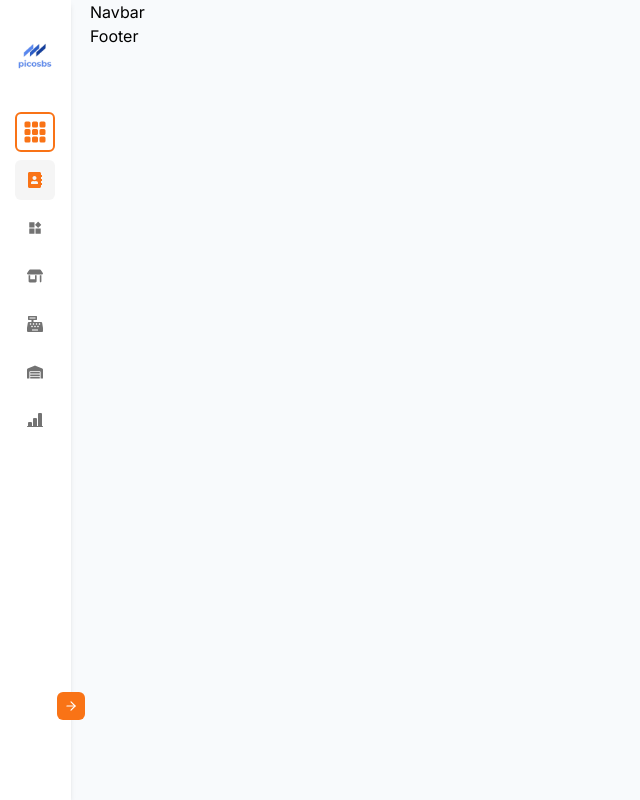
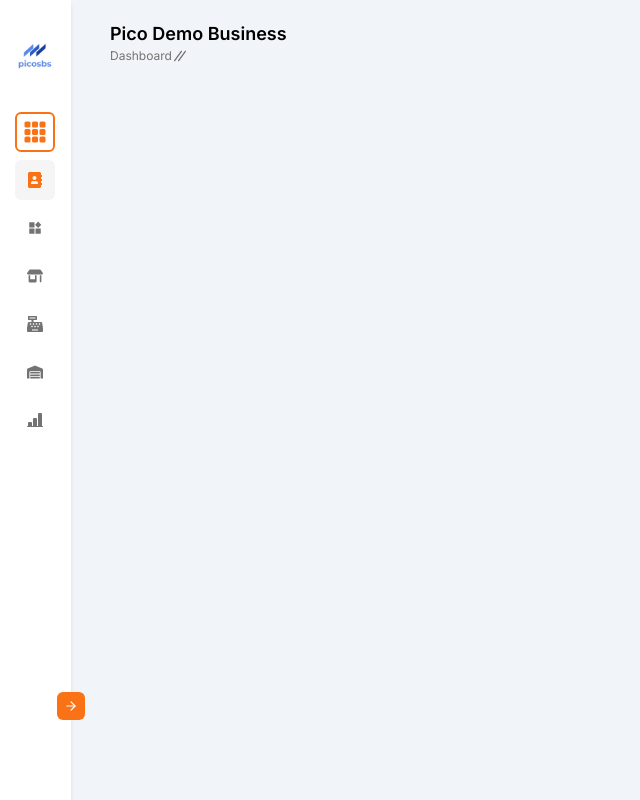
Before and after one commit to HTLA380/MijnUI_Template, a Next.js app: page / in a window 1280 px wide. Shown: the whole page, without its empty margins (0-640 px from the left). Built offline with nearby package versions, Linux system fonts and the light colour scheme.

Commit message:
feat: add Navbar breadcrumbs

```diff
--- a/src/components/sidebar/_data/index.tsx
+++ b/src/_constants/SIDEBAR_DATA.tsx
@@ -299,10 +299,12 @@ export const SidebarData: SidebarDataType[] = [
       {
         icon: <FaArrowTrendUp />,
         title: "Current Stocks",
+        link: "/reports/current-stock-balance/inventory",
       },
       {
         icon: <FaClockRotateLeft />,
         title: "Stocks History",
+        link: "/stock-history/list",
       },
     ],
   },
@@ -445,3 +447,31 @@ export const SidebarData: SidebarDataType[] = [
     ],
   },
 ];
+
+export const isExistingUrl = (url: string) => {
+  return (
+    SidebarData.some((data) => data.lists.some((list) => list.link === url)) ||
+    SidebarData.some((data) => data.lists.some((list) => list.list?.some((item) => item.link === url)))
+  );
+};
+
+export const getSidebarActiveTitle = (url: string): string | undefined => {
+  for (const data of SidebarData) {
+    if (data.lists[0]?.link === url) {
+      return data.lists[0].title;
+    }
+    for (const list of data.lists) {
+      if (list.link === url) {
+        return list.title;
+      }
+      if (list.list) {
+        for (const item of list.list) {
+          if (item.link === url) {
+            return item.name;
+          }
+        }
+      }
+    }
+  }
+  return undefined;
+};
--- a/src/app/globals.css
+++ b/src/app/globals.css
@@ -5,7 +5,7 @@
 @layer base {
   :root {
     /* general */
-    --main: 248 250 252; /* slate-50 */
+    --main: 241 245 249; /* slate-100 */
     --main-text: 0 0 0; /* black */
 
     --main-border: 212 212 212; /* neutral-300 */
@@ -14,7 +14,7 @@
     --surface-text: 0 0 0; /* black */
 
     --muted: 229 229 229; /* neutral-200 */
-    --muted-text: 64 64 64; /* neutral-700 */
+    --muted-text: 115 115 115; /* neutral-500 */
 
     --primary: 249 115 22; /* orange-500 */
     --primary-text: 255 255 255; /* white */
--- /dev/null
+++ b/src/app/home/dashboard/page.tsx
@@ -0,0 +1,7 @@
+import React from "react";
+
+const Home = () => {
+  return <div>Home</div>;
+};
+
+export default Home;
--- a/src/app/page.tsx
+++ b/src/app/page.tsx
@@ -1,4 +1,4 @@
-import * as React from 'react';
+import * as React from "react";
 
 const App = () => {
   return <div></div>;
--- /dev/null
+++ b/src/app/utils/index.ts
@@ -0,0 +1,20 @@
+// This function takes a path as input and generates an array of objects representing the path's parts
+export const generatePaths = (path: string) => {
+  if (!path) {
+    return [{ name: "", link: "" }];
+  }
+  // Split the path by "/" and filter out any empty parts
+  const parts = path.split("/").filter((part) => part !== "");
+
+  // Use the reduce function to iterate over the parts array and build the final array of objects
+  return parts.reduce<{ name: string; link: string }[]>((acc, part, index) => {
+    // Determine the new path for the current part based on the previous parts
+    const newPath = index === 0 ? `/${part}` : `${acc[index - 1].link}/${part}`;
+
+    // Create a new object representing the current part and its corresponding link
+    const partObject = { name: part, link: newPath };
+
+    // Add the part object to the accumulator array
+    return [...acc, partObject];
+  }, []);
+};
--- /dev/null
+++ b/src/components/_mijn-ui/Breadcrumbs/Breadcrumbs.tsx
@@ -0,0 +1,47 @@
+import * as React from "react";
+
+import { LuChevronRight } from "react-icons/lu";
+
+import { polymorphicForwardRef } from "../types/polymorphic";
+import { cn } from "../utils";
+
+const Breadcrumbs = React.forwardRef<HTMLElement, React.ComponentProps<"nav">>(({ className, ...props }, ref) => (
+  <nav
+    ref={ref}
+    className={cn("flex flex-wrap items-center justify-start", "gap-1 text-muted-text", className)}
+    aria-label="breadcrumb"
+    {...props}
+  />
+));
+
+Breadcrumbs.displayName = "Breadcrumbs";
+
+const BreadcrumbsItem = React.forwardRef<HTMLSpanElement, React.ComponentProps<"span">>(
+  ({ className, ...props }, ref) => <span ref={ref} className={cn("flex items-center text-xs", className)} {...props} />
+);
+
+BreadcrumbsItem.displayName = "BreadcrumbItem";
+
+const BreadcrumbsLink = polymorphicForwardRef<"a", React.ComponentProps<"a">>(
+  ({ renderAs: Component = "a", className, ...props }, ref) => {
+    return (
+      <Component
+        ref={ref}
+        className={cn("flex items-center text-muted-text hover:text-main-text hover:underline", className)}
+        {...props}
+      />
+    );
+  }
+);
+
+const BreadcrumbsSeparator = React.forwardRef<HTMLElement, React.ComponentProps<"span">>(
+  ({ className, ...props }, ref) => (
+    <span ref={ref} {...props} className={cn("h-3 w-3", className)}>
+      <LuChevronRight className="h-full w-full" />
+    </span>
+  )
+);
+
+BreadcrumbsSeparator.displayName = "BreadcrumbsSeparator";
+
+export { Breadcrumbs, BreadcrumbsItem, BreadcrumbsLink, BreadcrumbsSeparator };
--- /dev/null
+++ b/src/components/_mijn-ui/Breadcrumbs/index.ts
@@ -0,0 +1 @@
+export * from "./Breadcrumbs";
--- a/src/components/layout/Layout.tsx
+++ b/src/components/layout/Layout.tsx
@@ -2,13 +2,13 @@
 
 import * as React from "react";
 
-import Footer from "../footer/Footer";
 import Navbar from "../navbar/Navbar";
 import Sidebar from "../sidebar/Sidebar";
 
 export const SIDEBAR_CONTENT_WIDTH = 288;
 export const SIDEBAR_WIDTH = 70;
-export const SPACING = 20;
+export const SPACING_X = 40;
+export const SPACING_Y = 20;
 
 const Layout = ({ children }: { children: React.ReactNode }) => {
   const [isSidebarActive, setIsSidebarActive] = React.useState(false);
@@ -20,14 +20,16 @@ const Layout = ({ children }: { children: React.ReactNode }) => {
         className=""
         style={{
           paddingLeft: isSidebarActive
-            ? `${SIDEBAR_WIDTH + SIDEBAR_CONTENT_WIDTH + SPACING}px`
-            : SIDEBAR_WIDTH + SPACING,
+            ? `${SIDEBAR_WIDTH + SIDEBAR_CONTENT_WIDTH + SPACING_X}px`
+            : SIDEBAR_WIDTH + SPACING_X,
+          paddingRight: SPACING_X,
+          paddingTop: SPACING_Y,
           transition: "padding-left 0.3s ease-out",
         }}
       >
         <Navbar />
         {children}
-        <Footer />
+        {/* <Footer /> */}
       </div>
     </div>
   );
--- a/src/components/navbar/Navbar.tsx
+++ b/src/components/navbar/Navbar.tsx
@@ -1,7 +1,81 @@
+"use client";
+
 import * as React from "react";
 
+import Link from "next/link";
+import { usePathname } from "next/navigation";
+import { TbSlashes } from "react-icons/tb";
+
+import { getSidebarActiveTitle, isExistingUrl } from "@/_constants/SIDEBAR_DATA";
+import { generatePaths } from "@/app/utils";
+
+import { Breadcrumbs, BreadcrumbsItem, BreadcrumbsLink, BreadcrumbsSeparator } from "../_mijn-ui/Breadcrumbs";
+import { cn } from "../_mijn-ui/utils";
+
 const Navbar = () => {
-  return <div>Navbar</div>;
+  const pathname = usePathname();
+
+  const paths = React.useMemo(() => generatePaths(pathname), [pathname]);
+  const title = React.useMemo(() => getSidebarActiveTitle(pathname), [pathname]);
+  const isDashboardPage = pathname === "/home/dashboard";
+
+  return (
+    <header className="w-full flex items-center justify-between">
+      <nav>
+        <h3 className="text-lg font-semibold">{title || "Pico Demo Business"}</h3>
+
+        {isDashboardPage ? (
+          <Breadcrumbs>
+            <BreadcrumbsItem>
+              <BreadcrumbsLink className="capitalize hover:no-underline hover:text-muted-text">Home</BreadcrumbsLink>
+            </BreadcrumbsItem>
+            <BreadcrumbsSeparator />
+            <BreadcrumbsItem>
+              <BreadcrumbsLink renderAs={Link} href="/home/dashboard" className="capitalize text-main-text">
+                Dashboard
+              </BreadcrumbsLink>
+            </BreadcrumbsItem>
+          </Breadcrumbs>
+        ) : (
+          <Breadcrumbs>
+            <BreadcrumbsItem>
+              <BreadcrumbsLink renderAs={Link} href="/" className="capitalize">
+                Dashboard
+              </BreadcrumbsLink>
+            </BreadcrumbsItem>
+
+            <span className="h-4 w-4 -ml-1 mr-1">
+              <TbSlashes className="w-full h-full" />
+            </span>
+
+            {paths.map((path, index) => {
+              const isLastItem = index === paths.length - 1;
+              const isPathExist = isExistingUrl(path.link);
+
+              return (
+                <React.Fragment key={path.name}>
+                  <BreadcrumbsItem>
+                    <BreadcrumbsLink
+                      renderAs={isPathExist ? Link : "p"}
+                      href={path.link}
+                      className={cn(
+                        "capitalize",
+                        !isPathExist && "hover:no-underline hover:text-muted-text",
+                        isPathExist && isLastItem && "text-main-text"
+                      )}
+                    >
+                      {path.name}
+                    </BreadcrumbsLink>
+                  </BreadcrumbsItem>
+                  {!isLastItem && <BreadcrumbsSeparator />}
+                </React.Fragment>
+              );
+            })}
+          </Breadcrumbs>
+        )}
+      </nav>
+    </header>
+  );
 };
 
 export default Navbar;
--- a/src/components/sidebar/CollapsibleList.tsx
+++ b/src/components/sidebar/CollapsibleList.tsx
@@ -5,6 +5,7 @@ import * as React from "react";
 import Link from "next/link";
 import { PiDotOutlineFill } from "react-icons/pi";
 
+import { SidebarListsType } from "../../_constants/SIDEBAR_DATA";
 import { Button } from "../_mijn-ui/Button";
 import {
   ListItem,
@@ -14,7 +15,6 @@ import {
   ListSubMenuContent,
   ListSubMenuTrigger,
 } from "../_mijn-ui/List";
-import { SidebarListsType } from "./_data";
 
 type CollapsibleListProps = {
   lists: SidebarListsType[];
@@ -46,7 +46,7 @@ const CollapsibleLists = ({ lists, activeIndex, setActiveIndex }: CollapsibleLis
                 setAnimateOnMount(true);
               }}
             >
-              <ListSubMenuTrigger className="data-[state=open]:bg-transparent data-[state=open]:text-primary hover:bg-transparent hover:text-primary data-[state=open]:hover:bg-transparent text-disabled-text data-[state=open]:hover:text-primary truncate">
+              <ListSubMenuTrigger className="data-[state=open]:bg-transparent data-[state=open]:text-primary hover:bg-transparent hover:text-primary data-[state=open]:hover:bg-transparent text-muted-text data-[state=open]:hover:text-primary truncate">
                 {icon && <ListItemIcon className="[&>svg]:size-3.5">{icon}</ListItemIcon>}
 
                 <ListItemContent>{title}</ListItemContent>
@@ -54,7 +54,7 @@ const CollapsibleLists = ({ lists, activeIndex, setActiveIndex }: CollapsibleLis
 
               <ListSubMenuContent animateOnMount={animateOnMount} className="w-full">
                 {list?.map(({ name, link }, index) => (
-                  <ListItem key={`list-item-${index}`} className="pl-7 hover:text-primary text-disabled-text">
+                  <ListItem key={`list-item-${index}`} className="pl-7 hover:text-primary text-muted-text">
                     <Link href={link} className="flex items-center w-full gap-1 truncate">
                       <ListItemIcon>
                         <PiDotOutlineFill />
@@ -73,7 +73,7 @@ const CollapsibleLists = ({ lists, activeIndex, setActiveIndex }: CollapsibleLis
             <Button
               variant={"ghost"}
               key={`list-${index}`}
-              className="hover:bg-transparent hover:text-primary w-full justify-start truncate gap-2 px-3 text-disabled-text"
+              className="hover:bg-transparent hover:text-primary w-full justify-start truncate gap-2 px-3 text-muted-text"
             >
               {icon && <ListItemIcon className="[&>svg]:size-3.5">{icon}</ListItemIcon>}
               {title}
@@ -87,7 +87,7 @@ const CollapsibleLists = ({ lists, activeIndex, setActiveIndex }: CollapsibleLis
             variant={"ghost"}
             href={link}
             key={`list-${index}`}
-            className="hover:bg-transparent hover:text-primary w-full justify-start truncate gap-2 px-3 text-disabled-text"
+            className="hover:bg-transparent hover:text-primary w-full justify-start truncate gap-2 px-3 text-muted-text"
           >
             {icon && <ListItemIcon className="[&>svg]:size-3.5">{icon}</ListItemIcon>}
             {title}
--- a/src/components/sidebar/Sidebar.tsx
+++ b/src/components/sidebar/Sidebar.tsx
@@ -7,11 +7,12 @@ import Link from "next/link";
 import { BsGrid3X3GapFill } from "react-icons/bs";
 import { LuArrowRight } from "react-icons/lu";
 
+import { SidebarData } from "@/_constants/SIDEBAR_DATA";
+
 import { Button } from "../_mijn-ui/Button";
 import { cn } from "../_mijn-ui/utils";
 import ClickAwayListener from "../_mijn-ui/utils/wrappers/ClickAwayListener";
 import { SIDEBAR_CONTENT_WIDTH, SIDEBAR_WIDTH } from "../layout/Layout";
-import { SidebarData } from "./_data";
 import CollapsibleLists from "./CollapsibleList";
 
 /* -------------------------------------------------------------------------- */
@@ -72,7 +73,7 @@ const Sidebar = ({ isOpen, setIsOpen }: SidebarProps) => {
                 }}
                 className={cn(
                   "text-base",
-                  index === currentMenuIndex ? "bg-accent text-primary hover:text-primary" : "text-disabled-text"
+                  index === currentMenuIndex ? "bg-accent text-primary hover:text-primary" : "text-muted-text"
                 )}
                 title={data.title}
               >
@@ -90,13 +91,13 @@ const Sidebar = ({ isOpen, setIsOpen }: SidebarProps) => {
               ? {
                   width: `${SIDEBAR_CONTENT_WIDTH}px`,
                   opacity: 1,
-                  transition: "width 300ms ease-out, opacity 900ms ease-out",
+                  transition: "width 300ms ease-out, opacity 700ms ease-out",
                 }
               : {
                   width: "0px",
                   overflow: "hidden",
                   opacity: 0,
-                  transition: "width 300ms ease-out, opacity 900ms ease-out",
+                  transition: "width 300ms ease-out, opacity 700ms ease-out",
                 }
           }
         >
```
